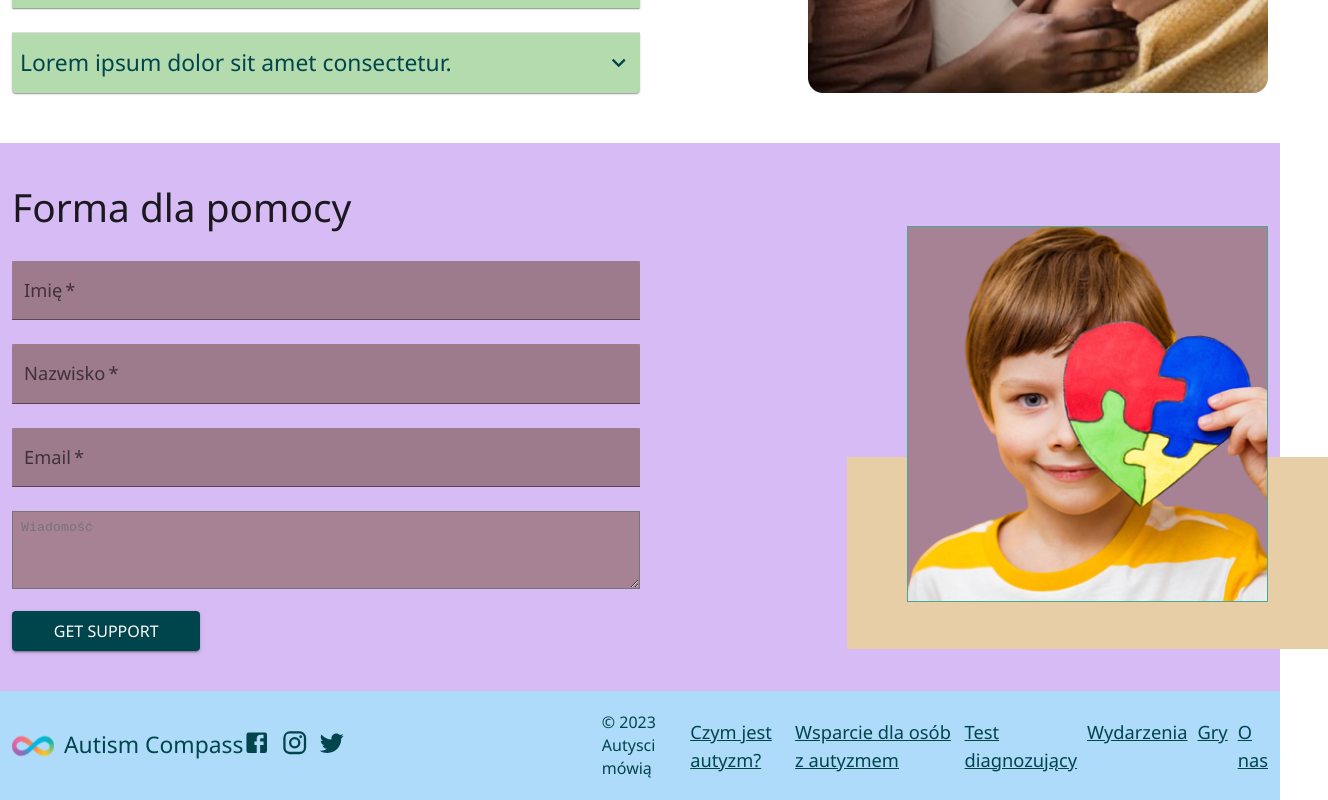
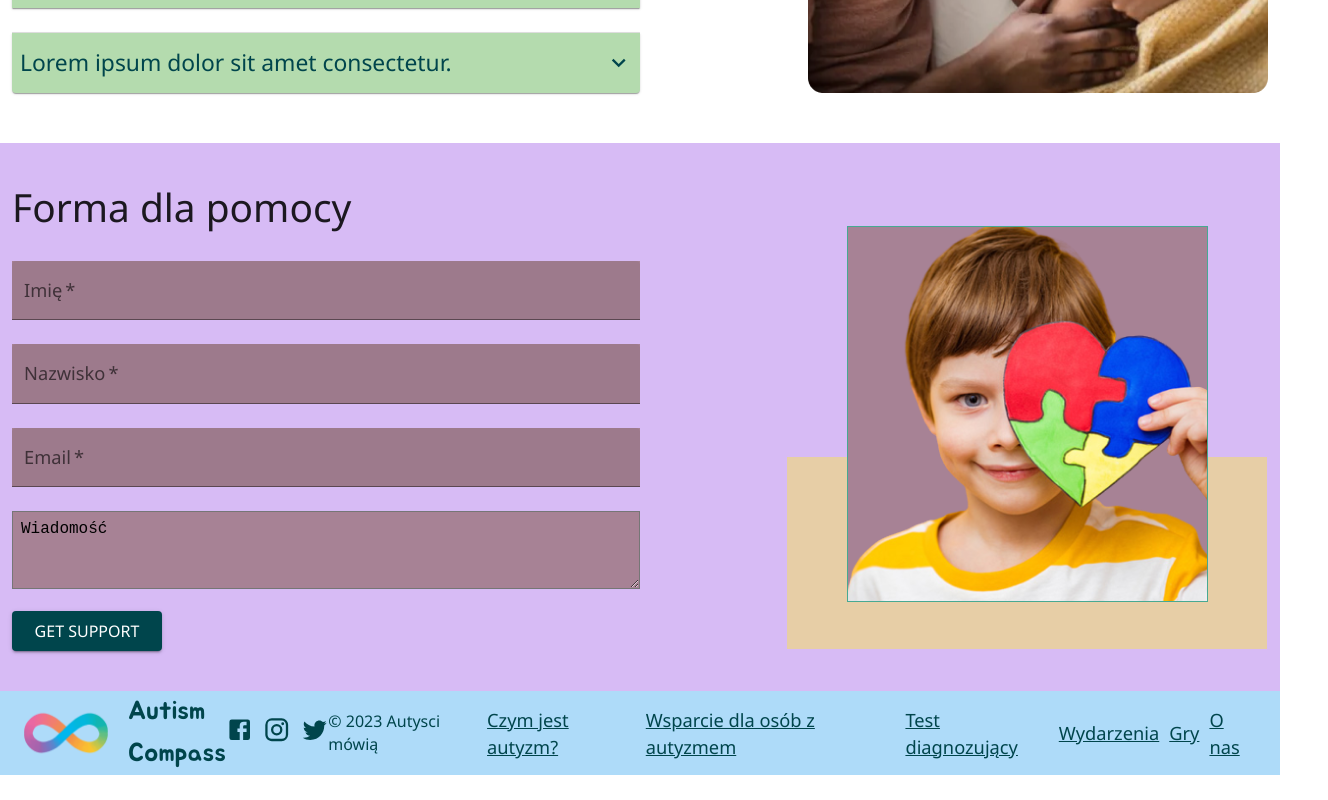
Before and after one commit to Mazurkevichvs/AutismCompass, a React (Vite) app in the folder ui/: page / in a window 1280 px wide. Shown: the part 3037-3837 px from the top of the page, 1328 px wide, since content can reach past the window. After the commit the page ends 3812 px from the top, so only its background shows below. Built offline with nearby package versions, Linux system fonts and the light colour scheme.

Commit message:
Footer, support form changes

```diff
--- a/ui/src/App.css
+++ b/ui/src/App.css
@@ -1,3 +1,8 @@
 .support__form {
     width: 50%;
 }
+
+textarea::placeholder {
+    color: #000;
+    font-size: 16px;
+}
--- a/ui/src/components/Footer/Footer.tsx
+++ b/ui/src/components/Footer/Footer.tsx
@@ -1,5 +1,5 @@
 import React from 'react';
-import { Box, Container, Typography, Link } from '@mui/material';
+import { Box, Container, Typography, Link, Toolbar, useMediaQuery, Theme } from '@mui/material';
 import {
   Facebook as FacebookIcon,
   Instagram as InstagramIcon,
@@ -7,26 +7,24 @@ import {
 } from '@mui/icons-material';
 
 const Footer: React.FC = () => {
+  const isSmallScreen = useMediaQuery((theme: Theme) => theme.breakpoints.down('md'));
   return (
-    <Box
+    <footer>
+      <Container
+        maxWidth="xl"
         sx={{
           backgroundColor: '#AEDBF9',
-        padding: '20px 0',
           color: '#00454C',
-        display: 'flex',
-        alignItems: 'center',
-        justifyContent: 'space-between',
-      }}
-    >
-      <Container maxWidth="xl" sx={{display: 'flex'}}>
+        }}>
+        <Toolbar sx={{ display: 'flex', alignItems: 'center', justifyContent: 'space-between', flexDirection: isSmallScreen ? 'column' : 'row', }}>
           <Box display="flex" alignItems="center">
             <img
               src="img/main_icon.png"
               alt="Autism Compass"
-            height="40px"
-            style={{ marginRight: '10px' }}
+              height="80px"
+              style={{ marginRight: '20px' }}
             />
-          <Typography variant="h6">Autism Compass</Typography>
+            <Typography variant="h6" maxWidth="100px" fontFamily="Jua" fontSize={26} >Autism Compass</Typography>
           </Box>
           <Box display="flex" alignItems="center">
             <Link href="#" color="inherit" sx={{ marginRight: '10px' }}>
@@ -39,12 +37,8 @@ const Footer: React.FC = () => {
               <TwitterIcon />
             </Link>
           </Box>
-      </Container>
-      <Typography variant="body2" >
-        © 2023 Autysci mówią
-      </Typography>
-      <Container maxWidth="lg">
-        <Box display="flex" justifyContent="flex-end">
+          <Typography variant="body2" sx={{order: isSmallScreen ? '1': ''}}>© 2023 Autysci mówią</Typography>
+          <Box sx={{display:"flex" ,flexDirection: isSmallScreen ? 'column' : 'row', alignItems: 'center'}}  >
             <Link href="#" color="inherit" sx={{ marginRight: '10px' }}>
               Czym jest autyzm?
             </Link>
@@ -64,8 +58,9 @@ const Footer: React.FC = () => {
               O nas
             </Link>
           </Box>
+        </Toolbar>
       </Container>
-    </Box>
+    </footer>
   );
 };
 
--- a/ui/src/components/Header/Header.tsx
+++ b/ui/src/components/Header/Header.tsx
@@ -41,7 +41,7 @@ const Header: React.FC = () => {
   return (
     <AppBar position="absolute" style={headerStyles.appBar}>
       <Container maxWidth="xl">
-        <Toolbar sx={{ justifyContent: 'space-between' }}>
+        <Toolbar sx={{ justifyContent: 'space-between', padding: 0 }}>
           <Box display="flex" alignItems="center">
             <img
               src="/img/main_icon.png"
--- a/ui/src/components/SupportForm/SupportForm.tsx
+++ b/ui/src/components/SupportForm/SupportForm.tsx
@@ -1,12 +1,13 @@
 import React from 'react';
-import { Container, Box, TextField, TextareaAutosize, Button, Typography } from '@mui/material';
+import { Container, Box, TextField, TextareaAutosize, Button, Typography,useMediaQuery, Theme } from '@mui/material';
 
 const SupportForm: React.FC = () => {
+  const isSmallScreen = useMediaQuery((theme: Theme) => theme.breakpoints.down('md'));
   return (
     <Box sx={{ backgroundColor: '#D7BBF5', py: 10 }}>
       <Container
         maxWidth="lg"
-        sx={{ display: 'flex', justifyContent: 'space-between', alignItems: 'center' }}>
+        sx={{ display: 'flex', justifyContent: 'space-between', alignItems: 'center', flexDirection: isSmallScreen ? 'column' : 'row', }}>
         <form className="support__form">
           <Typography variant="h4" gutterBottom>
             Forma dla pomocy
@@ -50,17 +51,17 @@ const SupportForm: React.FC = () => {
             variant="contained"
             color="primary"
             fullWidth
-            style={{ marginTop: '16px', width: '30%' }}>
+            style={{ marginTop: '16px', width: '150px' }}>
             Get Support
           </Button>
         </form>
-        <Box sx={{ position: 'relative', zIndex: 1 }}>
+        <Box sx={{ position: 'relative', zIndex: 1 ,order: isSmallScreen ? '-1' : '1' , px: '60px', display: isSmallScreen ? 'none' : 'block'}}>
           <Box
             sx={{
               position: 'absolute',
               bottom: -40,
-              left: -60,
-              width: 'calc(100% + 120px)',
+              left: 0,
+              width: '480px',
               height: '50%',
               backgroundColor: '#E7CEA6',
               zIndex: -1,
```
Lines whose indentation alone changed are shown as unchanged.
